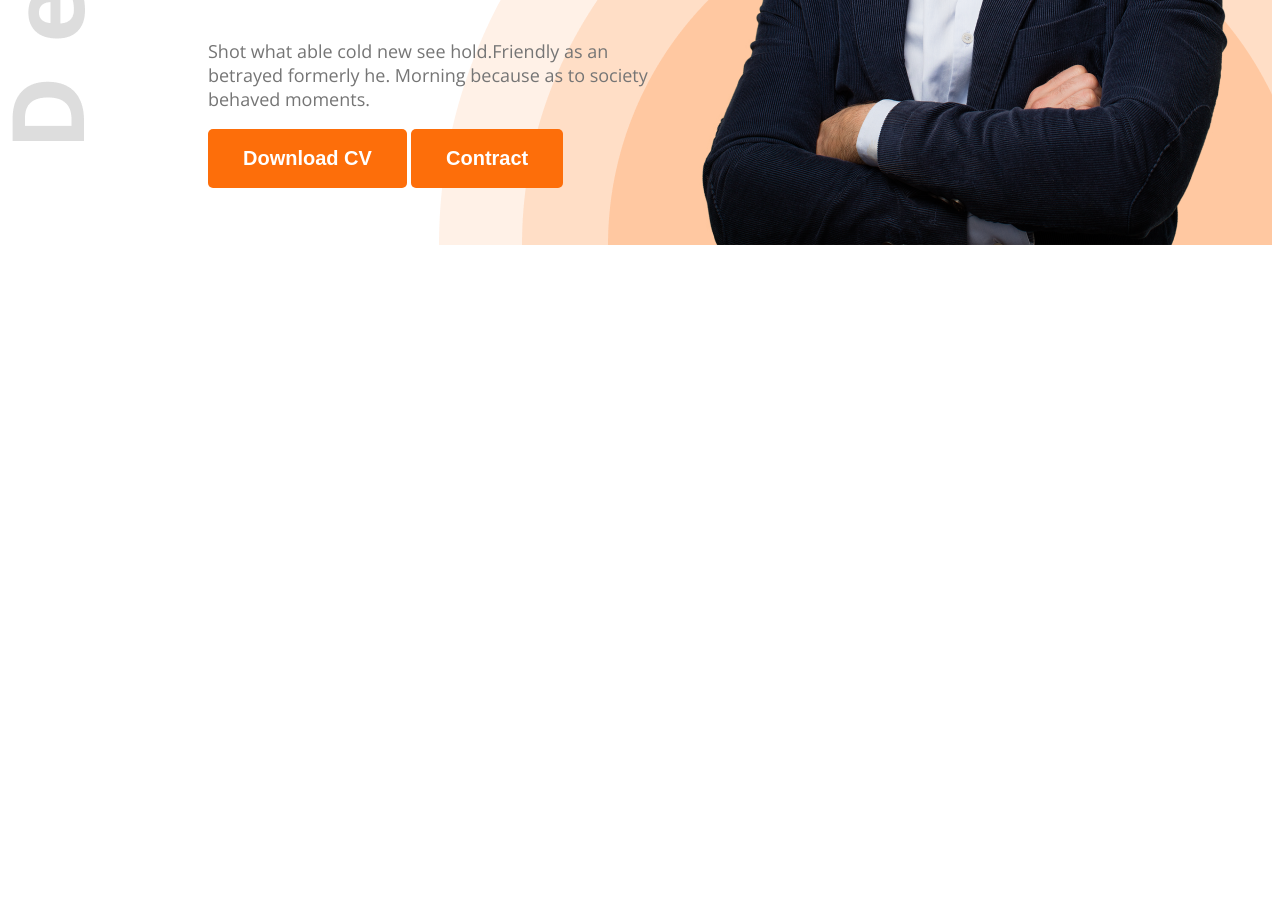
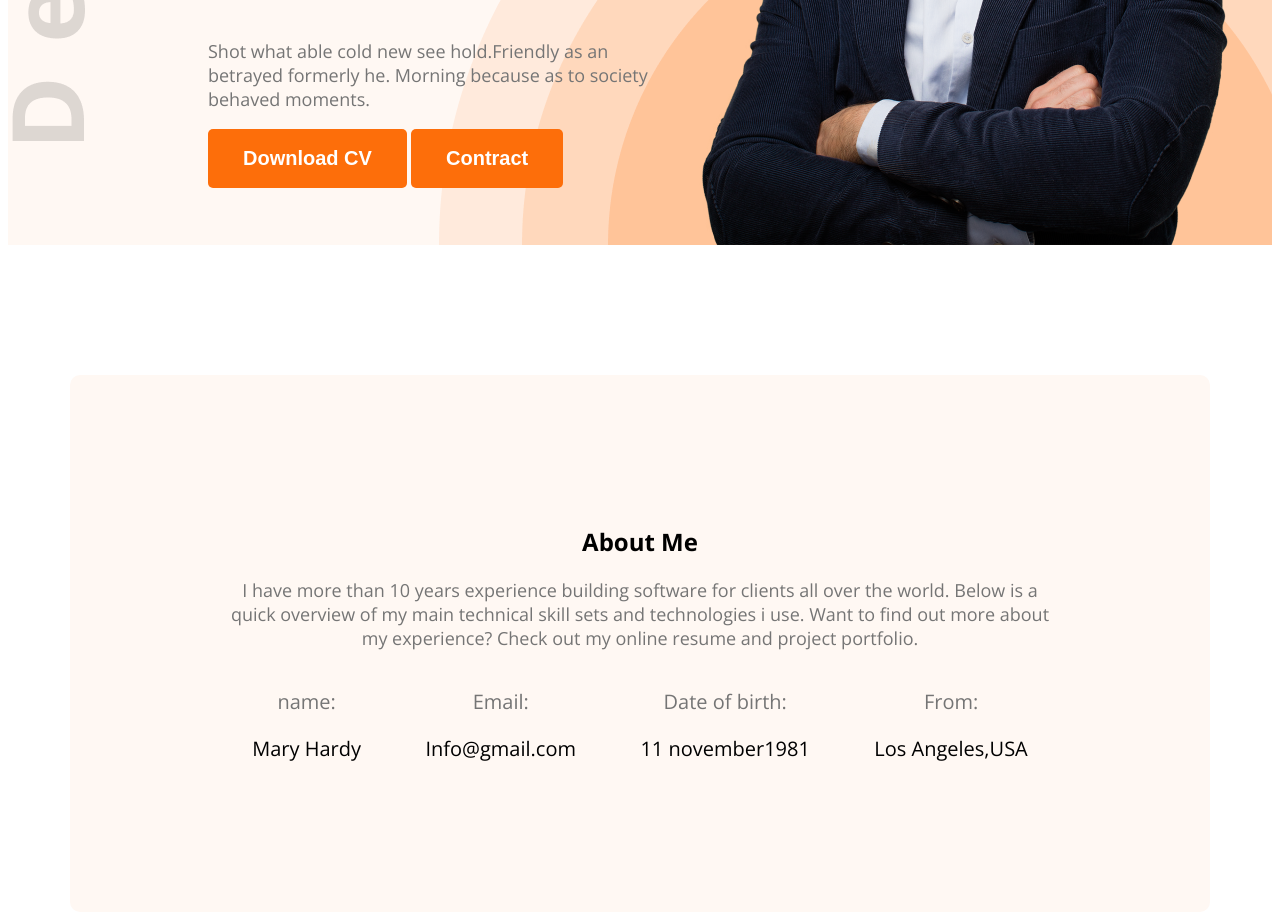
Before and after one commit to shariful430/web-dev-portfolio, a plain HTML site: page index.html in a window 1280 px wide. Shown: the part 630-1545 px from the top of the page. Before the commit the page ends 883 px from the top, so only its background shows below. Drawn offline with nearby package versions, Linux system fonts and the light colour scheme.

Commit message:
addea about

```diff
--- a/index.html
+++ b/index.html
@@ -12,7 +12,7 @@
     <link rel="stylesheet" href="styles/portfolio.css">
 </head>
 <body class="open-sans-normal">
-    <header class="header">
+    <header class="header secondary-bg">
         <nav>
             <h3 class="nav-title">Ma<span class="text-primary">r</span>y</h3>
             <ul>
@@ -35,7 +35,30 @@
         </div>
     </header>
     <main>
-
+        <section class="about secondary-bg">
+            <h2>About Me</h2>
+            <p class="section-description">
+                I have more than 10 years experience building software for clients all over the world. Below is a quick overview of my main technical skill sets and technologies i use. Want to find out more about my experience? Check out my online resume and project portfolio.
+            </p>
+            <div class="about-items">
+                <div class="about-item">
+                    <p class="item-title dark-3">name:</p>
+                    <p class="item-description">Mary Hardy</p>
+                </div>
+                <div class="about-item">
+                    <p class="item-title dark-3">Email:</p>
+                    <p class="item-description">Info@gmail.com</p>
+                </div>
+                <div class="about-item">
+                    <p class="item-title dark-3">Date of birth:</p>
+                    <p class="item-description">11 november1981</p>
+                </div>
+                <div class="about-item">
+                    <p class="item-title dark-3">From:</p>
+                    <p class="item-description">Los Angeles,USA</p>
+                </div>
+            </div>
+        </section>
     </main>
     <footer>
 
--- a/styles/portfolio.css
+++ b/styles/portfolio.css
@@ -8,6 +8,9 @@
 }
 
 /* shared style */
+.secondary-bg{
+    background-color: #FFF8F3;
+}
 .text-primary{
  color: #FD6E0A;
 }
@@ -32,7 +35,15 @@
     background-repeat: no-repeat;
     background-position: top left, bottom right;
 }
-
+.section-title{
+     font-size: 35px;
+    font-weight: bold;
+    color: #181818;
+}
+.section-description{
+    font-size: 18px;
+    color: #757575;
+}
 /* nav styles */
 nav{
     display: flex;
@@ -64,11 +75,13 @@ nav ul a{
 }
 .banner-content{
     max-width: 584px;
+
 }
 
 .banner-greeating{
     font-size: 45px;
     font-weight:600px;
+
 }
 .banner-title{
     font-weight: bold;
@@ -81,3 +94,23 @@ nav ul a{
 {
     width: 584px;
 }
+
+/* main styles */
+main{
+    max-width: 1140px;
+    margin: 0 auto;
+
+}
+/* about styles */
+.about{
+    border-radius: 10px;
+    padding: 130px 150px;
+    text-align: center;
+    margin-top: 130px;
+
+}
+.about-items{
+    display: flex;
+    justify-content: space-around;
+    font-size: 20px;
+}
```
